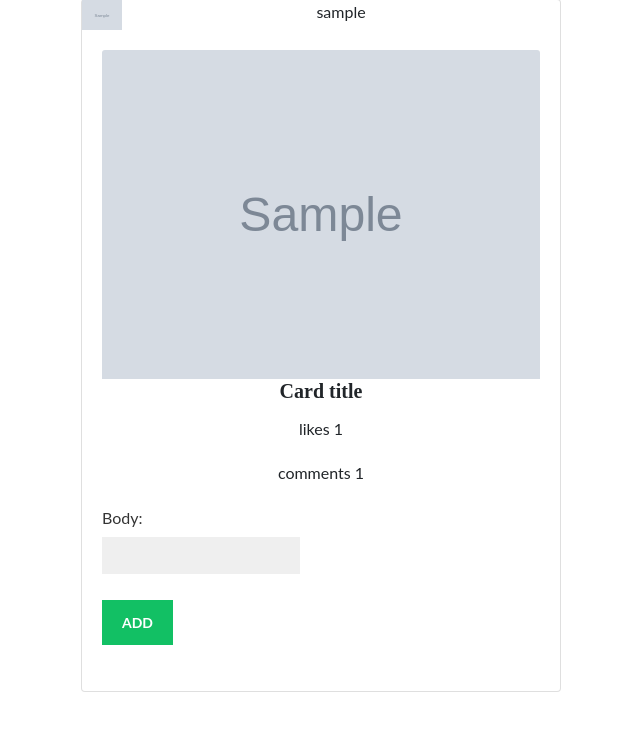
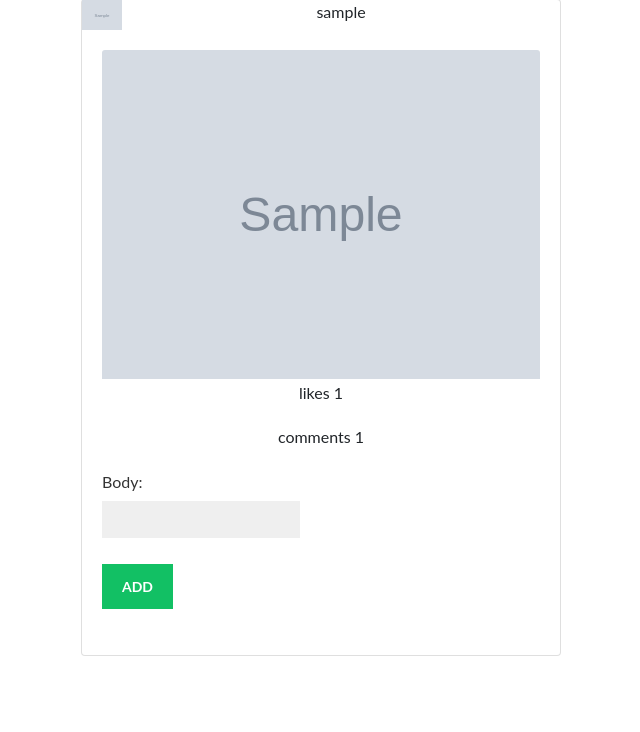
Before and after one commit to muriithiderro/instagram, a Django app: page / in a window 1280 px wide. Shown: the part 106-838 px from the top of the page, without its empty margins (319-959 px from the left). After the commit the page ends 762 px from the top, so only its background shows below. Run offline with Django 3.2, Linux system fonts and the light colour scheme; a user stored in the database is signed in; tables that the repository leaves empty hold one stand-in row (values such as "Sample post"); grey boxes marked "Sample" are stand-in pictures; some libraries are stand-ins or nearby versions; some web fonts are replaced.

```diff
--- a/content/templates/dashboard.html
+++ b/content/templates/dashboard.html
@@ -17,7 +17,6 @@
         </span>
         <div class="card-body">
         <img class="card-img-top" src="{{ photo.image.url }}" data-toggle="modal" data-target="#{{photo.id}}" alt="Card image cap">
-          <h5 class="card-title">Card title</h5>
           <p class="card-text">likes {{photo.users_like.count}}</p>
           {% if photo.comments%}
           <p class="card-text">comments {{photo.comments.count}}</p>
--- a/content/urls.py
+++ b/content/urls.py
@@ -4,5 +4,4 @@ from .import views
 urlpatterns = [
     url(r'^$', views.dashboard, name="dashboard"),
     url(r'^post$',views.add_photo, name="add_photo"),
-    # url(r'^comment/$', views.comment, name='comment')
 ]
```
Also changed, not shown: content/views.py (+0 -8 lines).
